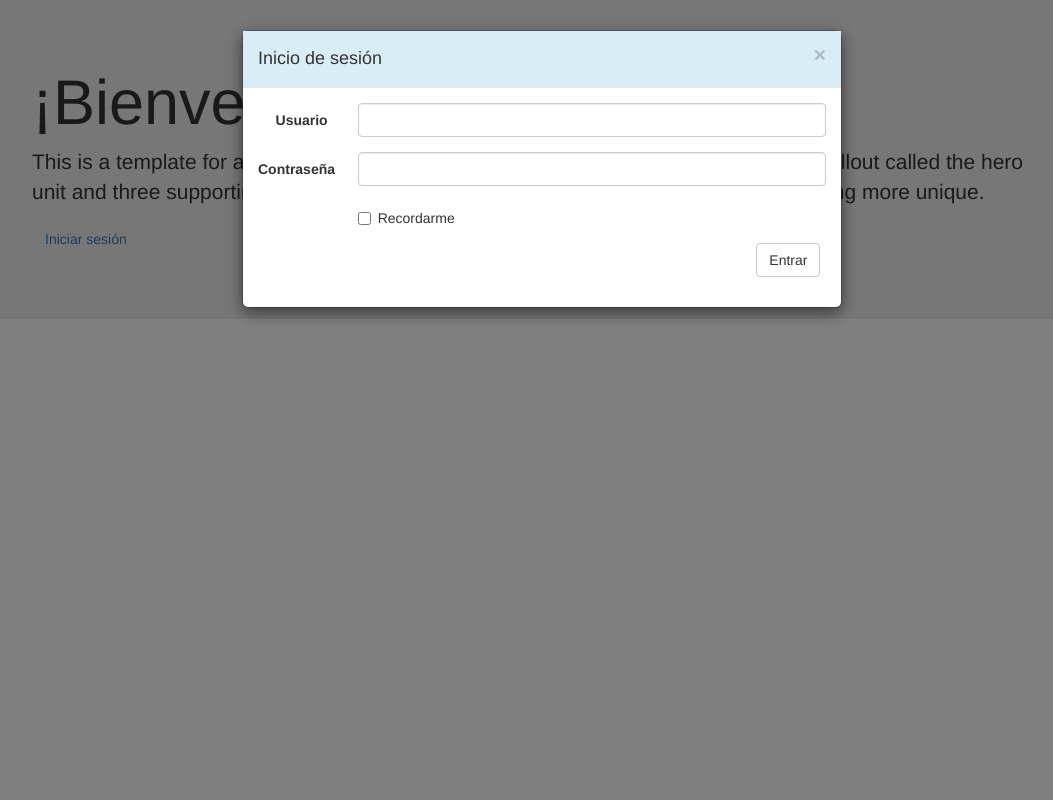
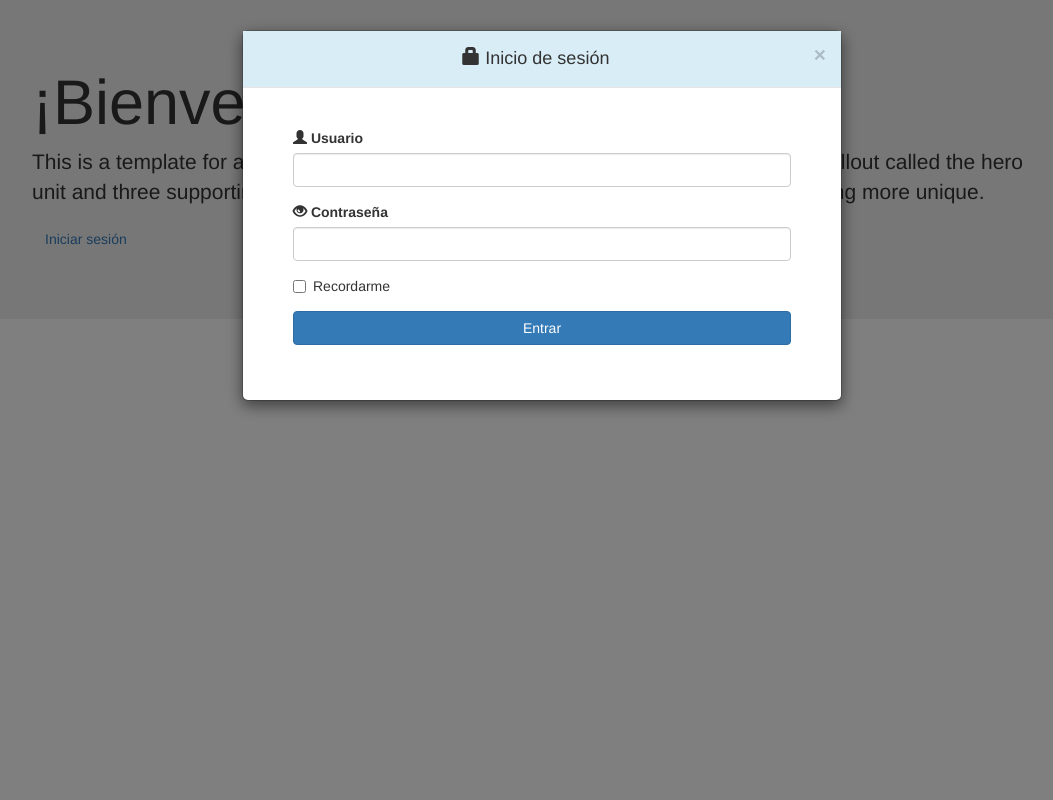
Before and after one commit to yo-alan/horarios, a Django app: template calendario/templates/calendario/index.html in a window 1280 px wide, after a click on "Iniciar sesión". Shown: the whole page, without its empty margins (98-1151 px from the left). Run offline with Django 3.2, Linux system fonts and the light colour scheme; the template is opened without the code that fills it, so the values that code supplies are empty; some libraries are stand-ins or nearby versions.

Commit message:
Mejore el modal de inicio de sesion.
Pero todavia no funciona, hay que ver donde se valida el registro.

```diff
--- a/calendario/templates/calendario/index.html
+++ b/calendario/templates/calendario/index.html
@@ -17,35 +17,28 @@
 								<div class="modal-content">
 									<div class="modal-header bg-info">
 										<button type="button" class="close" data-dismiss="modal" aria-hidden="true">×</button>
-										<h4 class="modal-title" id="myModalLabel">
-											Inicio de sesión
+										<h4 class="modal-title  text-center" id="myModalLabel">
+											<span class="glyphicon glyphicon-lock"></span> Inicio de sesión
 										</h4>
 									</div>
-									<div class="modal-body">
-										<form class="form-horizontal" role="form">
+									<div class="modal-body" style="padding:40px 50px;">
+										<form class="form" role="form" method="POST" action="#">
+											{% csrf_token %}
 											<div class="form-group">
-												<label for="inputUsuario3" class="col-sm-2 control-label">Usuario</label>
-												<div class="col-sm-10">
-													<input type="text" class="form-control" id="inputUsuario3" />
-												</div>
+												<label for="usuario" class="control-label"><span class="glyphicon glyphicon-user"></span> Usuario</label>
+												<input type="text" class="form-control" id="usuario" name="usuario" />
 											</div>
 											<div class="form-group">
-												<label for="inputContrasena3" class="col-sm-2 control-label">Contraseña</label>
-												<div class="col-sm-10">
-													<input type="password" class="form-control" id="inputContrasena3" />
-												</div>
+												<label for="contrasena" class="control-label"><span class="glyphicon glyphicon-eye-open"></span> Contraseña</label>
+												<input type="password" class="form-control" id="contrasena" name="contrasena" />
 											</div>
 											<div class="form-group">
-												<div class="col-sm-offset-2 col-sm-10">
 												<div class="checkbox">
 													 <label><input type="checkbox" /> Recordarme</label>
 												</div>
 											</div>
-											</div>
 											<div class="form-group">
-												<div class="col-sm-offset-10 col-sm-10">
-													 <button type="submit" class="btn btn-default">Entrar</button>
-												</div>
+												<button type="submit" class="btn btn-block btn-primary">Entrar</button>
 											</div>
 										</form>
 									</div>
```
Lines whose indentation alone changed are shown as unchanged.
